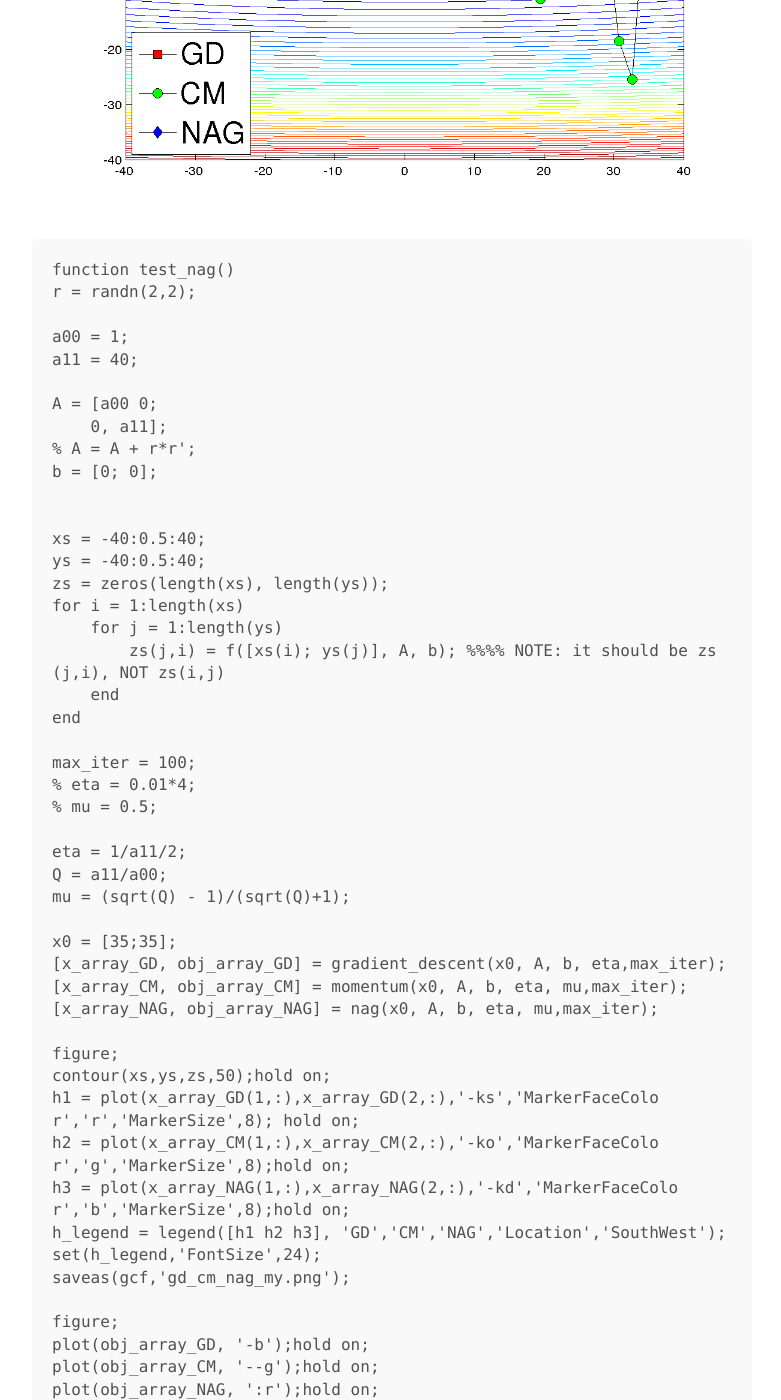
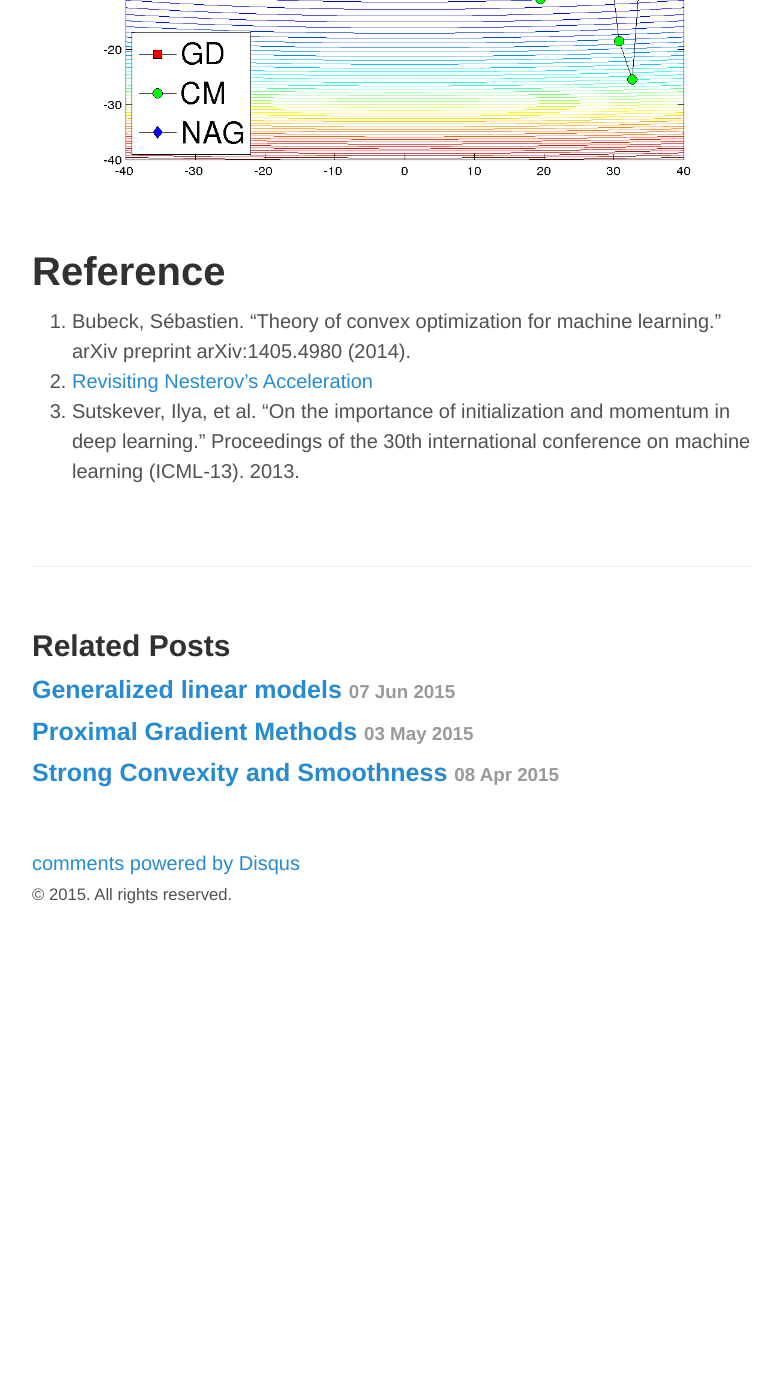
Before and after one commit to bjsc/cswhjiang.github.io, a Jekyll site: the page built from _posts/2015-07-31-nag-and-cm.md, in a window 1280 px wide and 1400 px high, scrolled down 1666 px. Shown: the whole window, without its empty margins (248-1029 px from the left). Built offline with Jekyll 4.4.1, drawn with Linux system fonts in a browser that asks for light colours; formulas are drawn with MathJax 3; comment, search, counter and statistics services are not loaded; after the commit the page ends 2574 px from its top, so only the background shows below that; some of the changed text lies outside the part shown.

Commit message:
fix code

```diff
--- a/_posts/2015-07-31-nag-and-cm.md
+++ b/_posts/2015-07-31-nag-and-cm.md
@@ -59,134 +59,6 @@ $$
 
 
 
-	function test_nag()
-	r = randn(2,2);
-
-	a00 = 1;
-	a11 = 40;
-
-	A = [a00 0;
-	    0, a11];
-	% A = A + r*r';
-	b = [0; 0];
-
-
-	xs = -40:0.5:40;
-	ys = -40:0.5:40;
-	zs = zeros(length(xs), length(ys));
-	for i = 1:length(xs)
-	    for j = 1:length(ys)
-		zs(j,i) = f([xs(i); ys(j)], A, b); %%%% NOTE: it should be zs(j,i), NOT zs(i,j)
-	    end
-	end
-
-	max_iter = 100;
-	% eta = 0.01*4;
-	% mu = 0.5;
-
-	eta = 1/a11/2;
-	Q = a11/a00;
-	mu = (sqrt(Q) - 1)/(sqrt(Q)+1);
-
-	x0 = [35;35];
-	[x_array_GD, obj_array_GD] = gradient_descent(x0, A, b, eta,max_iter);
-	[x_array_CM, obj_array_CM] = momentum(x0, A, b, eta, mu,max_iter);
-	[x_array_NAG, obj_array_NAG] = nag(x0, A, b, eta, mu,max_iter);
-
-	figure;
-	contour(xs,ys,zs,50);hold on;
-	h1 = plot(x_array_GD(1,:),x_array_GD(2,:),'-ks','MarkerFaceColor','r','MarkerSize',8); hold on;
-	h2 = plot(x_array_CM(1,:),x_array_CM(2,:),'-ko','MarkerFaceColor','g','MarkerSize',8);hold on;
-	h3 = plot(x_array_NAG(1,:),x_array_NAG(2,:),'-kd','MarkerFaceColor','b','MarkerSize',8);hold on;
-	h_legend = legend([h1 h2 h3], 'GD','CM','NAG','Location','SouthWest');
-	set(h_legend,'FontSize',24);
-	saveas(gcf,'gd_cm_nag_my.png');
-
-	figure;
-	plot(obj_array_GD, '-b');hold on;
-	plot(obj_array_CM, '--g');hold on;
-	plot(obj_array_NAG, ':r');hold on;
-	legend('GD','CM','NAG');
-	end
-
-	function y = f(x,A,b) % y = x'*A*x + b'*x
-	y = x'*A*x + x'*b;
-	end
-
-	function y = g(x,A,b) % return gradient
-	y = 2*A*x + b;
-	end
-
-
-	function [x_array, obj_array] = gradient_descent(x0, A, b, eta,max_iter)
-
-	x = x0;
-	x_array = [];
-	x_array = [x_array;x];
-	obj0 = f(x, A, b);
-	obj_array = [];
-	obj_array=[obj_array; obj0];
-	for i = 1:max_iter
-	    gradient = g(x,A,b);
-	    x = x - eta*gradient;
-	    x_array = [x_array x];
-	    obj = f(x, A, b);
-	    obj_array=[obj_array; obj];
-	%     assert(obj < obj0);
-	    if obj0 - obj < obj * 1e-4;
-	       break;
-	    end
-	end
-	end
-
-	function [x_array, obj_array] = momentum(x0, A, b, eta, mu,max_iter)
-	x = x0;
-	x_array = [];
-	x_array = [x_array;x];
-	obj0 = f(x, A, b);
-	obj_array = [];
-	obj_array=[obj_array; obj0];
-
-	v = zeros(size(x));
-	for i = 1:max_iter
-	    gradient = g(x,A,b);
-	    v = mu*v - eta*gradient;
-	    x = x + v;
-	    x_array = [x_array x];
-	    obj = f(x, A, b);
-	    obj_array=[obj_array; obj];
-	%     assert(obj < obj0);
-	    if obj0 - obj < obj * 1e-4;
-	       break;
-	    end
-	end
-	end
-
-	function [x_array, obj_array] = nag(x0, A, b, eta, mu,max_iter)
-	x = x0;
-	x_array = [];
-	x_array = [x_array;x];
-	obj0 = f(x, A, b);
-	obj_array = [];
-	obj_array=[obj_array; obj0];
-
-	v = zeros(size(x));
-	for i = 1:max_iter
-	    gradient = g(x + mu*v,A,b);
-	    v = mu*v - eta*gradient;
-	    x = x + v;
-	    x_array = [x_array x];
-	    obj = f(x, A, b);
-	    obj_array=[obj_array; obj];
-	%     assert(obj < obj0);
-	    if obj0 - obj < obj * 1e-4;
-	       break;
-	    end
-	end
-	end
-
-
-
 # Reference
 1. Bubeck, Sébastien. "Theory of convex optimization for machine learning." arXiv preprint arXiv:1405.4980 (2014).
 2. [Revisiting Nesterov’s Acceleration](https://blogs.princeton.edu/imabandit/2015/06/30/revisiting-nesterovs-acceleration/)
```
